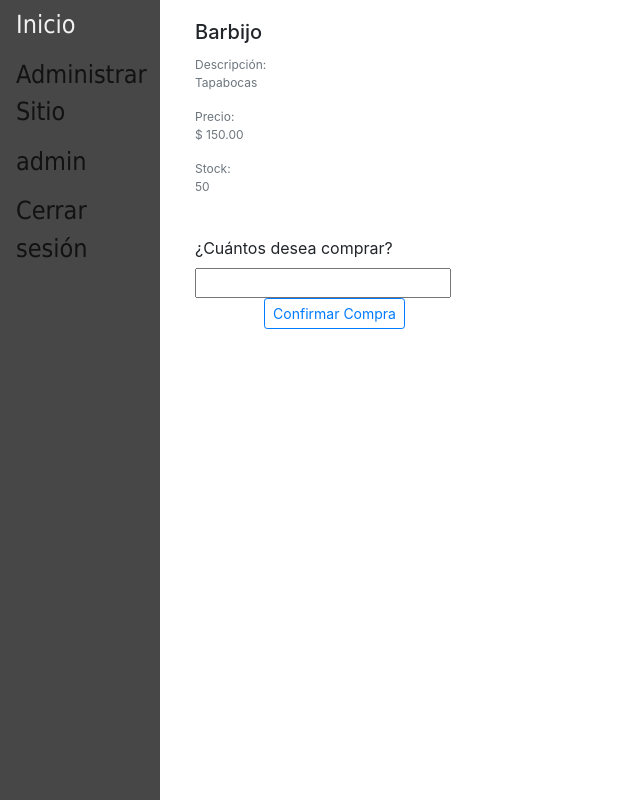
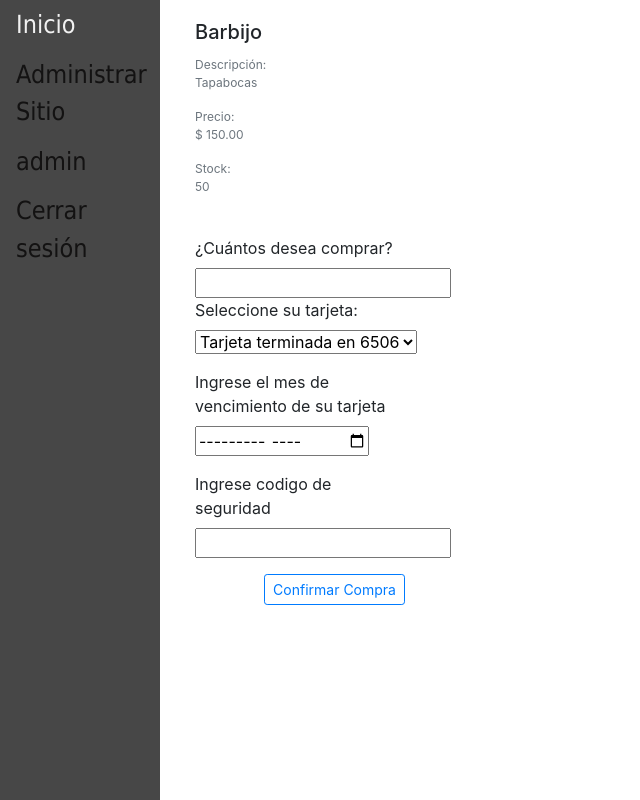
Before and after one commit to tsirigoin/is2-combi19, a Django app: page /viaje/1/ver_insumos in a window 1280 px wide. Shown: the whole page, without its empty margins (0-640 px from the left). Run offline with Django 3.2, Linux system fonts and the light colour scheme; a user stored in the database is signed in; data comes from the database, SQL or seed files in the repository; both versions use the stored data as it was after the commit; some libraries are stand-ins or nearby versions.

Commit message:
no sé qué poner

```diff
--- a/pagina/main/templates/main/comprar_insumo.html
+++ b/pagina/main/templates/main/comprar_insumo.html
@@ -21,7 +21,25 @@
 								<form action="{% url 'comprar_insumo' pId=pasaje.id iId=i.id %}" method="post">
 									{% csrf_token %}
 									<label>¿Cuántos desea comprar?</label>
-									<input type="number" name="cant" id="cant"></input>
+									<input type="number" name="cant" id="cant" required></input>
+									<label for="tarjeta">Seleccione su tarjeta:</label>
+									<select name="tarjeta" id="tarjeta">
+										{% for t in user.tarjetas.all %}
+											<option value="volvo">{{ t }}</option>
+										{% endfor %}
+									</select>
+									<p>
+										<div class="md-form mb-1">
+											<label for="test_usuario" class="">Ingrese el mes de vencimiento de su tarjeta</label>
+											<input type="month" name="vencimiento" required></input>
+										</div>
+									</p>
+									<p>
+										<div class="md-form mb-1">
+											<label for="test_usuario" class="">Ingrese codigo de seguridad</label>
+											<input type="text" name="cod_segu"  minlength="3" maxlength="3" required></input>
+										</div>
+									</p>
 									<div class="text-right">
 										<button type="submit" class="btn btn-outline-primary btn-sm">Confirmar Compra</button>
 						  			</div>
--- a/pagina/main/views.py
+++ b/pagina/main/views.py
@@ -36,7 +36,7 @@ def comprar_insumo(request,pId,iId):
 	insumo = Insumo.objects.get(id=iId)
 	form = request.POST
 	cant = int(form['cant'])
-	if insumo.cantidadActual > cant:
+	if insumo.cantidadActual > cant and cant > 0:
 		if pasaje.insumos:
 			aux = eval(pasaje.insumos)
 		else:
```
Also changed, not shown: pagina/db.sqlite3, 6 other files.
